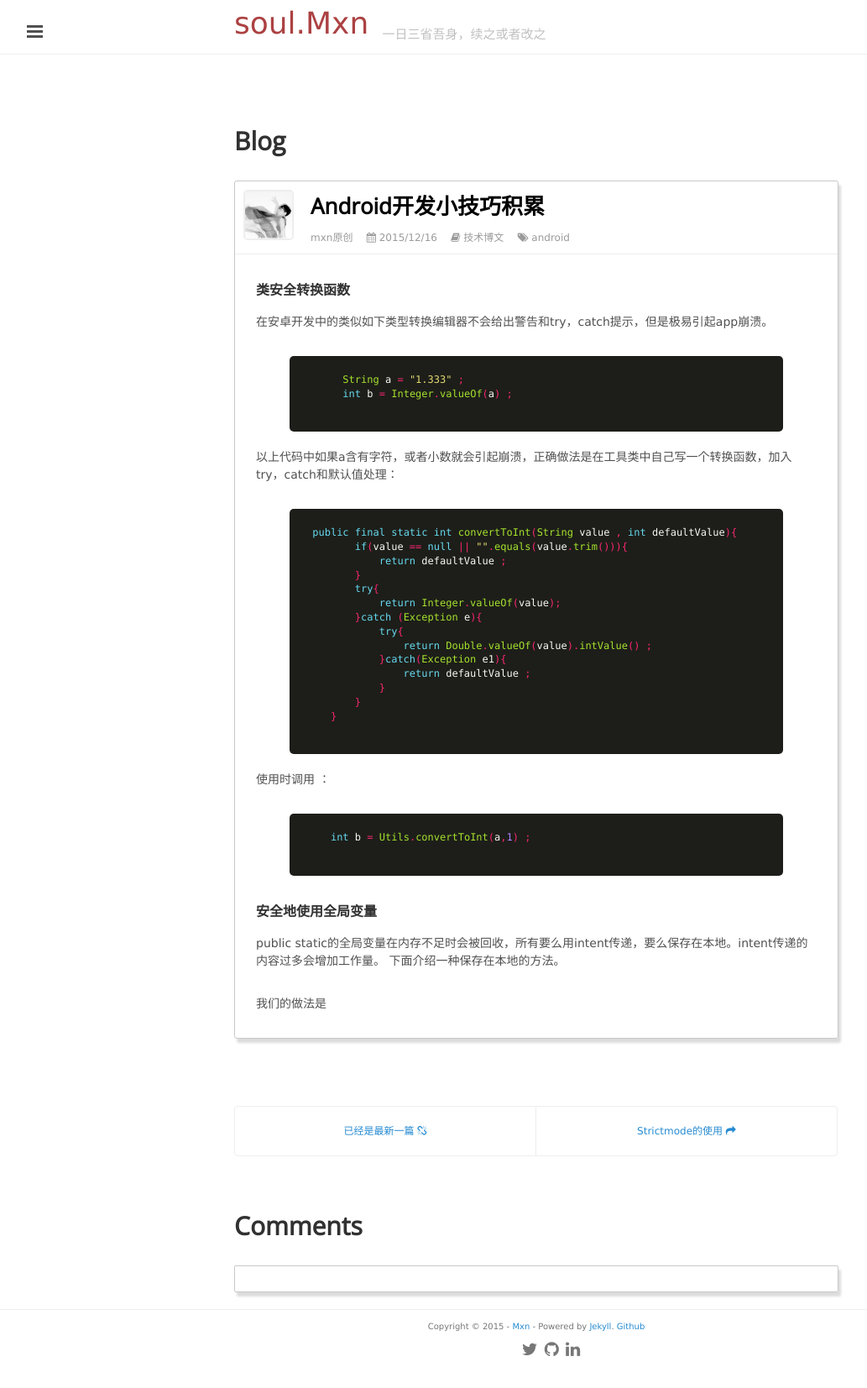
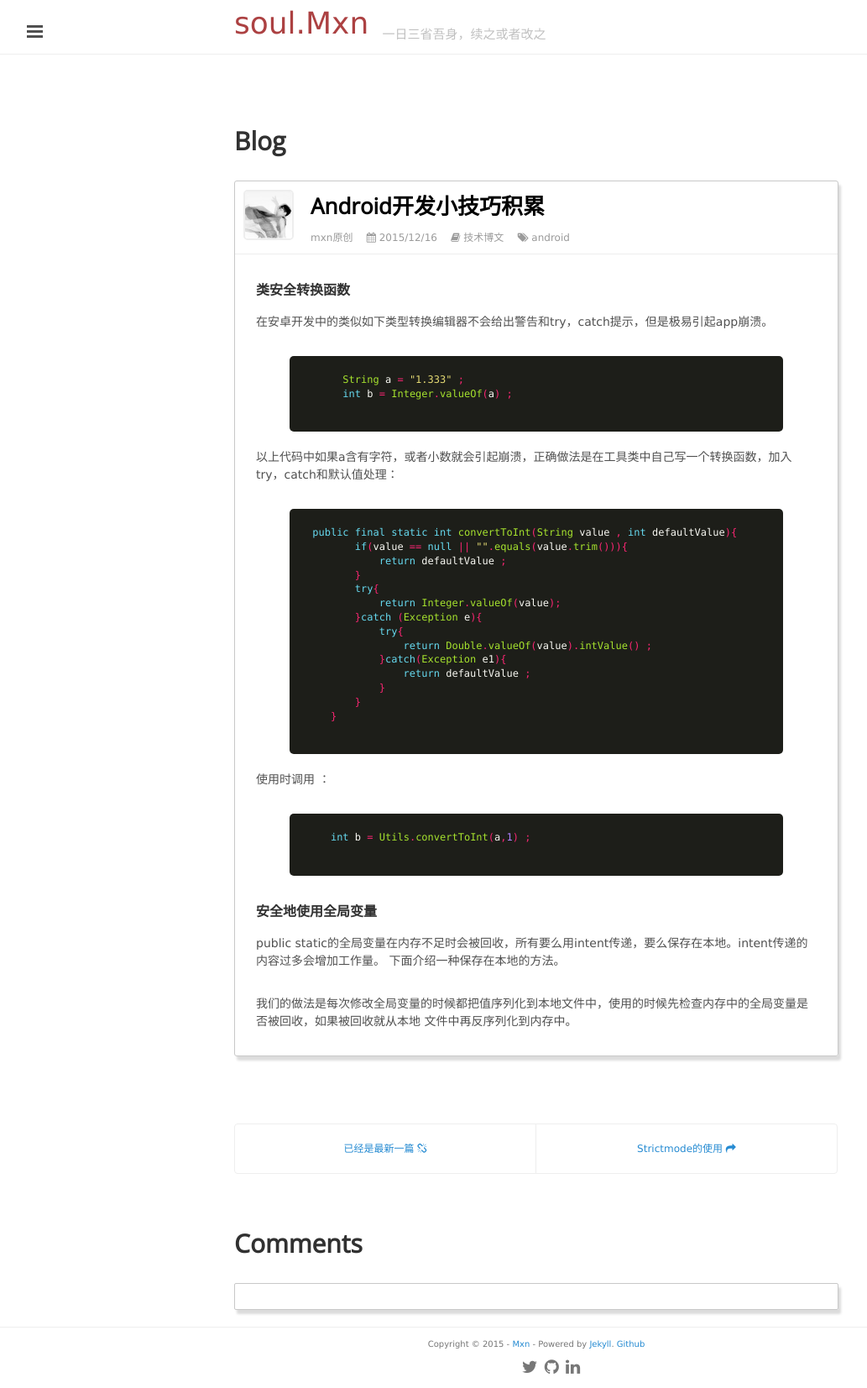
Before and after one commit to mxn21/mxn21.github.io, a Jekyll site: the page built from _posts/2015-12-16-android开发小技巧积累.md, in a window 1280 px wide. Shown: the whole page at 84% size, without its empty margins (1-1034 px from the left). Built offline with Jekyll 4.4.1, drawn with Linux system fonts in a browser that asks for light colours; Markdown is read by kramdown in place of the engine named in the settings; comment, search, counter and statistics services are not loaded; before the commit the page ends 1632 px from its top, so only the background shows below that.

Commit message:
23423432

```diff
--- a/_posts/2015-12-16-android开发小技巧积累.md
+++ b/_posts/2015-12-16-android开发小技巧积累.md
@@ -48,4 +48,5 @@
 public static的全局变量在内存不足时会被回收，所有要么用intent传递，要么保存在本地。intent传递的内容过多会增加工作量。
 下面介绍一种保存在本地的方法。
 
-我们的做法是
+我们的做法是每次修改全局变量的时候都把值序列化到本地文件中，使用的时候先检查内存中的全局变量是否被回收，如果被回收就从本地
+文件中再反序列化到内存中。
```
